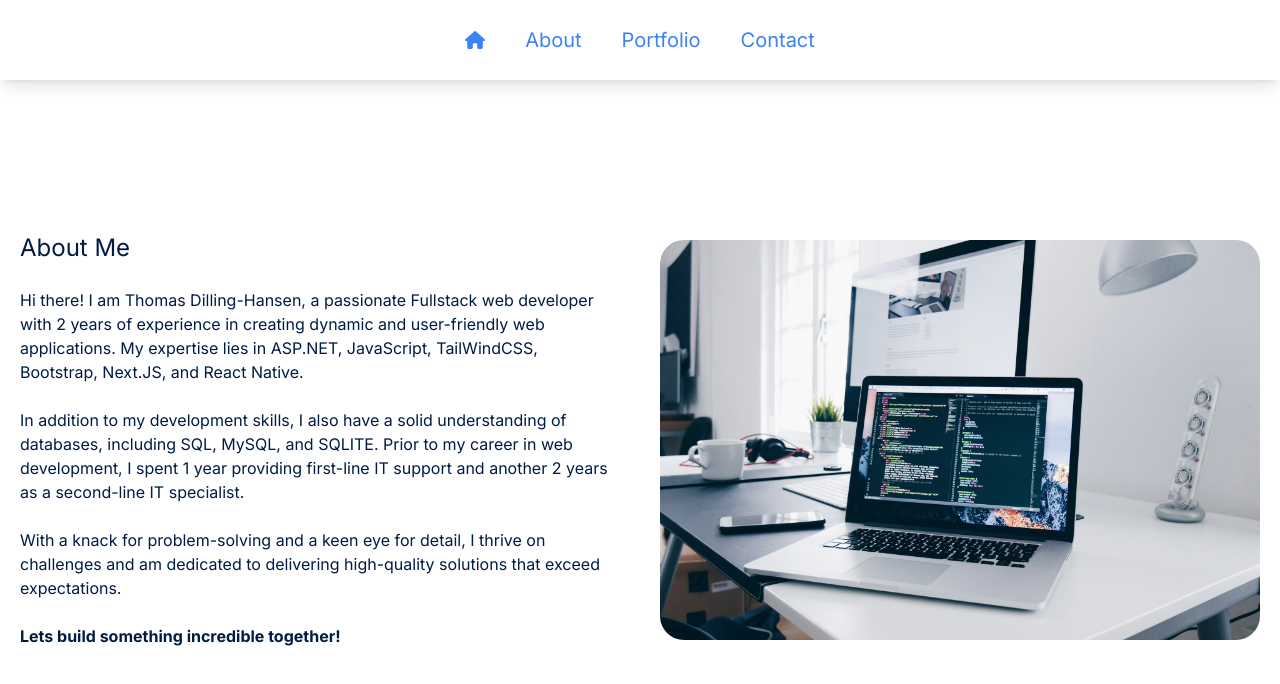
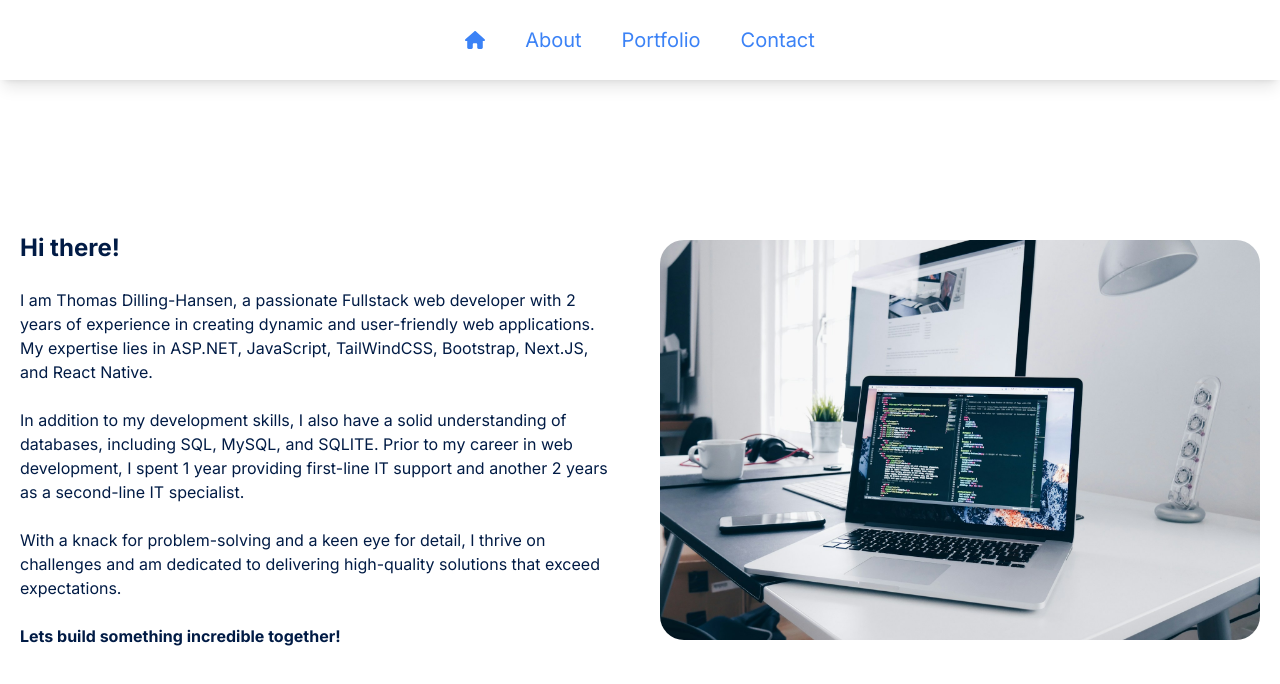
Before and after one commit to DillingData/portfolio, a Next.js app: page / in a window 1280 px wide. Shown: the top 684 px of the page. Built offline with nearby package versions, Linux system fonts and the light colour scheme.

Commit message:
Corrected header on mainPage text

```diff
--- a/src/app/components/home.tsx
+++ b/src/app/components/home.tsx
@@ -7,10 +7,10 @@ export default function HomeBody() {
             <div className='md:grid md:grid-cols-2 h-full'>
                 <div className='text-[#011b45] p-5 text-center md:text-left md:flex md:justify-center md:items-center'>
                     <div className=''>
-                        <h1 className='text-2xl'>About Me</h1>
+                        <h1 className='text-2xl font-bold'>Hi there!</h1>
                         <br />
                         <p>
-                            Hi there! I am Thomas Dilling-Hansen, a passionate Fullstack web developer with 2 years of experience in creating dynamic and
+                            I am Thomas Dilling-Hansen, a passionate Fullstack web developer with 2 years of experience in creating dynamic and
                             user-friendly web applications. My expertise lies in ASP.NET, JavaScript, TailWindCSS, Bootstrap, Next.JS, and React Native.
                         </p>
                         <br />
```
